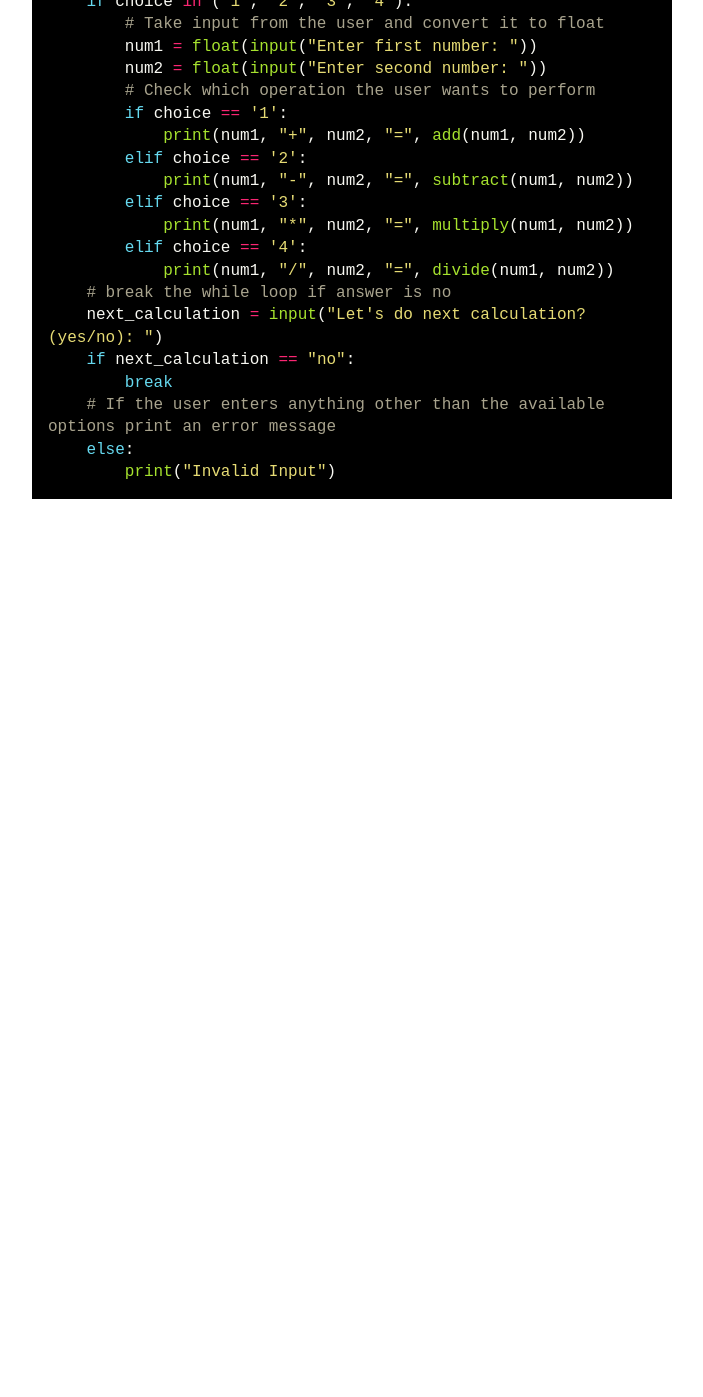
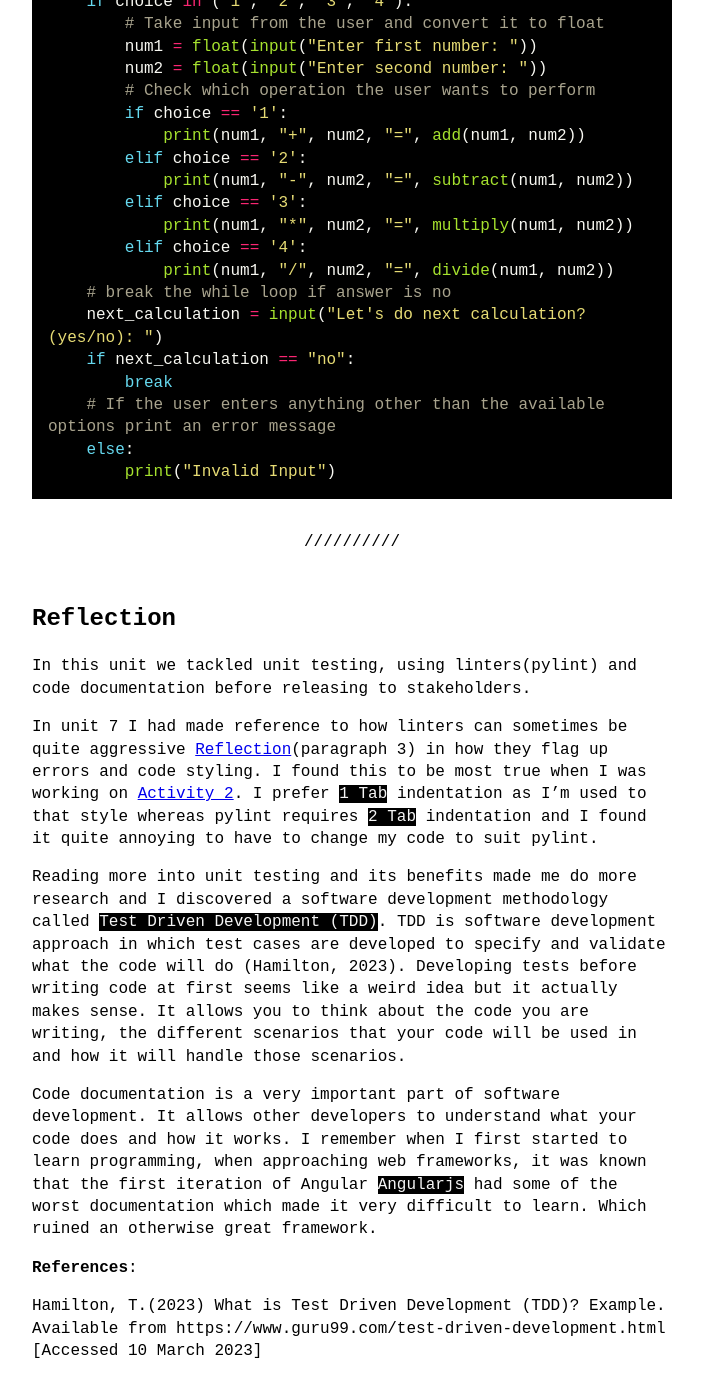
Before and after one commit to nkosi-tauro/essex-eportfolio-old, a Jekyll site: the page built from module_oop/unit10.md, in a window 1280 px wide and 1400 px high, scrolled down 2057 px. Shown: the top 1397 px of the window, without its empty margins (288-991 px from the left). Built offline with Jekyll 4.4.1, drawn with Linux system fonts in a browser that asks for light colours; before the commit the page ends 2636 px from its top, so only the background shows below that.

Commit message:
add unit 10

````diff
--- a/module_oop/unit10.md
+++ b/module_oop/unit10.md
@@ -85,3 +85,20 @@ while True:
     else:
         print("Invalid Input")
 ```
+
+---
+
+## Reflection
+In this unit we tackled unit testing, using linters(pylint) and code documentation before releasing to stakeholders.
+
+In unit 7 I had made reference to how linters can sometimes be quite aggressive [Reflection](../unit7/#reflection)(paragraph 3) in how they flag up errors and code styling. I found this to be most true when I was working on [Activity 2](#activity-2). I prefer `1 Tab` indentation as I'm used to that style whereas pylint requires `2 Tab` indentation and I found it quite annoying to have to change my code to suit pylint.
+
+Reading more into unit testing and its benefits made me do more research and I discovered a software development methodology called `Test Driven Development (TDD)`. TDD is software development approach in which test cases are developed to specify and validate what the code will do (Hamilton, 2023). Developing tests before writing code at first seems like a weird idea but it actually makes sense. It allows you to think about the code you are writing, the different scenarios that your code will be used in and how it will handle those scenarios.
+
+Code documentation is a very important part of software development. It allows other developers to understand what your code does and how it works. I remember when I first started to learn programming, when approaching web frameworks, it was known that the first iteration of Angular `Angularjs` had some of the worst documentation which made it very difficult to learn. Which ruined an otherwise great framework.
+
+
+
+**References**:
+
+Hamilton, T.(2023) What is Test Driven Development (TDD)? Example. Available from https://www.guru99.com/test-driven-development.html [Accessed 10 March 2023]
````
